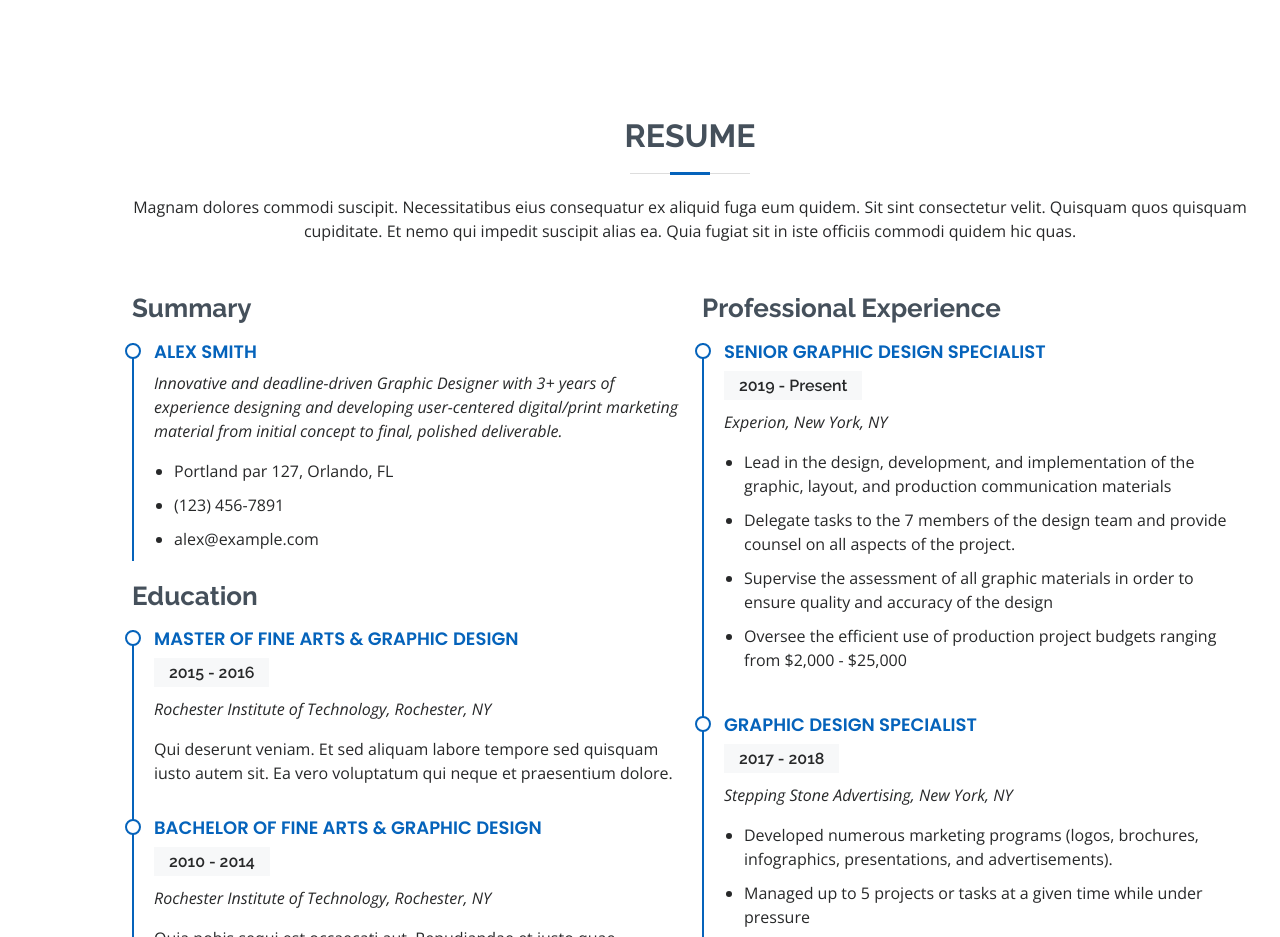
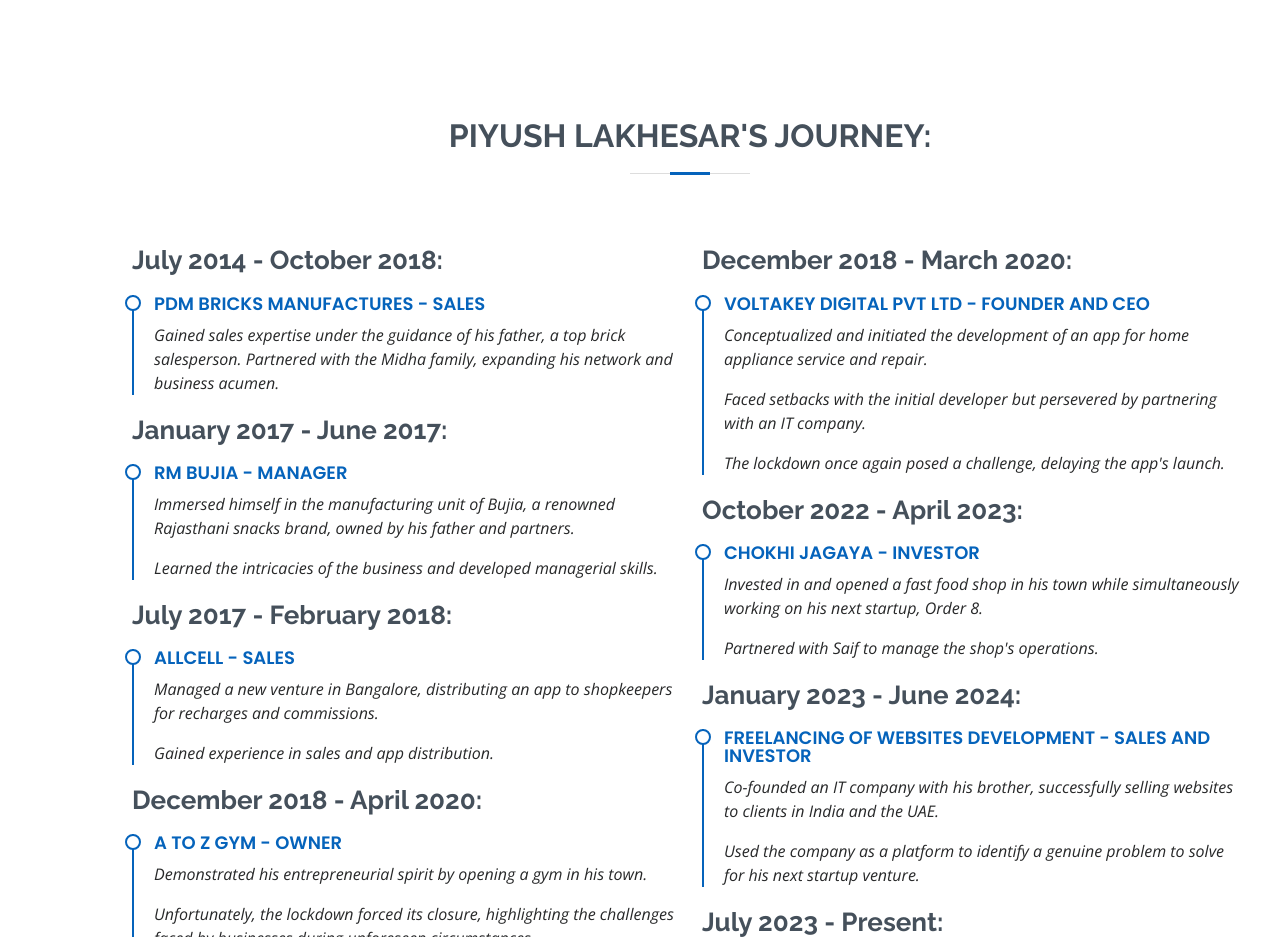
Before and after one commit to rahultak1923/piyush_protfolio, a plain HTML site: page plainhtml/index.html in a window 1280 px wide. Shown: the part 1863-2800 px from the top of the page. Drawn offline with nearby package versions, Linux system fonts and the light colour scheme.

Commit message:
icon live

```diff
--- a/plainhtml/assets/css/style.css
+++ b/plainhtml/assets/css/style.css
@@ -223,7 +223,7 @@ h6 {
 
 .nav-menu a:hover,
 .nav-menu li:hover>a {
-  width: 80%;
+  width: 75%;
   color: #fff;
 }
 
--- a/plainhtml/index.html
+++ b/plainhtml/index.html
@@ -55,11 +55,19 @@
           <path d="M8.707 1.5a1 1 0 0 0-1.414 0L.646 8.146a.5.5 0 0 0 .708.708L8 2.207l6.646 6.647a.5.5 0 0 0 .708-.708L13 5.793V2.5a.5.5 0 0 0-.5-.5h-1a.5.5 0 0 0-.5.5v1.293z"/>
           <path d="m8 3.293 6 6V13.5a1.5 1.5 0 0 1-1.5 1.5h-9A1.5 1.5 0 0 1 2 13.5V9.293z"/>
         </svg> <span>Home</span></a></li>
-        <li><a href="#about" class="nav-link scrollto"><i class="bx bx-user"></i> <span>About</span></a></li>
-        <li><a href="#resume" class="nav-link scrollto"><i class="bx bx-file-blank"></i> <span>Resume</span></a></li>
-        <li><a href="#portfolio" class="nav-link scrollto"><i class="bx bx-book-content"></i> <span>Portfolio</span></a></li>
-        <li><a href="#services" class="nav-link scrollto"><i class="bx bx-server"></i> <span>Services</span></a></li>
-        <li><a href="#contact" class="nav-link scrollto"><i class="bx bx-envelope"></i> <span>Contact</span></a></li>
+        <li><a href="#about" class="nav-link scrollto"><i class="bi bi-person-fill"></i><svg xmlns="http://www.w3.org/2000/svg" width="60" height="60" fill="currentColor" class="bi bi-person-fill" viewBox="0 0 16 16">
+          <path d="M3 14s-1 0-1-1 1-4 6-4 6 3 6 4-1 1-1 1zm5-6a3 3 0 1 0 0-6 3 3 0 0 0 0 6"/>
+        </svg><span>About</span></a></li>
+
+        <li><a href="#iStart" class="nav-link scrollto"><i class="bi bi-buildings-fill"></i><svg xmlns="http://www.w3.org/2000/svg" width="60" height="60" fill="currentColor" class="bi bi-buildings-fill" viewBox="0 0 16 16">
+          <path d="M15 .5a.5.5 0 0 0-.724-.447l-8 4A.5.5 0 0 0 6 4.5v3.14L.342 9.526A.5.5 0 0 0 0 10v5.5a.5.5 0 0 0 .5.5h9a.5.5 0 0 0 .5-.5V14h1v1.5a.5.5 0 0 0 .5.5h3a.5.5 0 0 0 .5-.5zM2 11h1v1H2zm2 0h1v1H4zm-1 2v1H2v-1zm1 0h1v1H4zm9-10v1h-1V3zM8 5h1v1H8zm1 2v1H8V7zM8 9h1v1H8zm2 0h1v1h-1zm-1 2v1H8v-1zm1 0h1v1h-1zm3-2v1h-1V9zm-1 2h1v1h-1zm-2-4h1v1h-1zm3 0v1h-1V7zm-2-2v1h-1V5zm1 0h1v1h-1z"/>
+        </svg> <span>iStart</span></a></li>
+        <li><a href="#resume" class="nav-link scrollto"><i class="bi bi-bar-chart-steps"></i><svg xmlns="http://www.w3.org/2000/svg" width="60" height="60" fill="currentColor" class="bi bi-bar-chart-steps" viewBox="0 0 16 16">
+          <path d="M.5 0a.5.5 0 0 1 .5.5v15a.5.5 0 0 1-1 0V.5A.5.5 0 0 1 .5 0M2 1.5a.5.5 0 0 1 .5-.5h4a.5.5 0 0 1 .5.5v1a.5.5 0 0 1-.5.5h-4a.5.5 0 0 1-.5-.5zm2 4a.5.5 0 0 1 .5-.5h7a.5.5 0 0 1 .5.5v1a.5.5 0 0 1-.5.5h-7a.5.5 0 0 1-.5-.5zm2 4a.5.5 0 0 1 .5-.5h6a.5.5 0 0 1 .5.5v1a.5.5 0 0 1-.5.5h-6a.5.5 0 0 1-.5-.5zm2 4a.5.5 0 0 1 .5-.5h7a.5.5 0 0 1 .5.5v1a.5.5 0 0 1-.5.5h-7a.5.5 0 0 1-.5-.5z"/>
+        </svg> <span>Journey</span></a></li>
+        <li><a href="#contact" class="nav-link scrollto"><i class="bi bi-person-lines-fill"></i><svg xmlns="http://www.w3.org/2000/svg" width="60" height="60" fill="currentColor" class="bi bi-person-lines-fill" viewBox="0 0 16 16">
+          <path d="M6 8a3 3 0 1 0 0-6 3 3 0 0 0 0 6m-5 6s-1 0-1-1 1-4 6-4 6 3 6 4-1 1-1 1zM11 3.5a.5.5 0 0 1 .5-.5h4a.5.5 0 0 1 0 1h-4a.5.5 0 0 1-.5-.5m.5 2.5a.5.5 0 0 0 0 1h4a.5.5 0 0 0 0-1zm2 3a.5.5 0 0 0 0 1h2a.5.5 0 0 0 0-1zm0 3a.5.5 0 0 0 0 1h2a.5.5 0 0 0 0-1z"/>
+        </svg> <span>Contact</span></a></li>
       </ul>
     </nav>
 
@@ -130,7 +138,7 @@
     </section><!-- End About Section -->
 
     <!-- ======= Facts Section ======= -->
-    <section id="facts" class="facts">
+    <section id="iStart" class="facts">
       <div class="container">
 
         <div class="section-title">
@@ -266,61 +274,76 @@
       <div class="container">
 
         <div class="section-title">
-          <h2>Resume</h2>
-          <p>Magnam dolores commodi suscipit. Necessitatibus eius consequatur ex aliquid fuga eum quidem. Sit sint consectetur velit. Quisquam quos quisquam cupiditate. Et nemo qui impedit suscipit alias ea. Quia fugiat sit in iste officiis commodi quidem hic quas.</p>
+          <h2>Piyush Lakhesar's Journey:</h2>
+          <!-- <p>Magnam dolores commodi suscipit. Necessitatibus eius consequatur ex aliquid fuga eum quidem. Sit sint consectetur velit. Quisquam quos quisquam cupiditate. Et nemo qui impedit suscipit alias ea. Quia fugiat sit in iste officiis commodi quidem hic quas.</p> -->
         </div>
 
         <div class="row">
           <div class="col-lg-6">
-            <h3 class="resume-title">Summary</h3>
+            <h3 class="resume-title">July 2014 - October 2018:</h3>
             <div class="resume-item pb-0">
-              <h4>Alex Smith</h4>
-              <p><em>Innovative and deadline-driven Graphic Designer with 3+ years of experience designing and developing user-centered digital/print marketing material from initial concept to final, polished deliverable.</em></p>
-              <ul>
-                <li>Portland par 127, Orlando, FL</li>
-                <li>(123) 456-7891</li>
-                <li>alex@example.com</li>
-              </ul>
+              <h4>PDM Bricks Manufactures - Sales</h4>
+              <p><em>Gained sales expertise under the guidance of his father, a top brick salesperson.
+                Partnered with the Midha family, expanding his network and business acumen.</em></p>
+
             </div>
 
-            <h3 class="resume-title">Education</h3>
-            <div class="resume-item">
-              <h4>Master of Fine Arts &amp; Graphic Design</h4>
-              <h5>2015 - 2016</h5>
-              <p><em>Rochester Institute of Technology, Rochester, NY</em></p>
-              <p>Qui deserunt veniam. Et sed aliquam labore tempore sed quisquam iusto autem sit. Ea vero voluptatum qui neque et praesentium dolore.</p>
+            <h3 class="resume-title">January 2017 - June 2017: </h3>
+            <div class="resume-item pb-0">
+              <h4>RM Bujia - Manager</h4>
+              <p><em>Immersed himself in the manufacturing unit of Bujia, a renowned Rajasthani snacks brand, owned by his father and partners.</em></p>
+              <p> <em>Learned the intricacies of the business and developed managerial skills.</em></p>
             </div>
-            <div class="resume-item">
-              <h4>Bachelor of Fine Arts &amp; Graphic Design</h4>
-              <h5>2010 - 2014</h5>
-              <p><em>Rochester Institute of Technology, Rochester, NY</em></p>
-              <p>Quia nobis sequi est occaecati aut. Repudiandae et iusto quae reiciendis et velit. Ipsa dolorem repudiandae omnis et nesciunt minima. Id saepe ut itaque corporis doloremque deleniti qui.</p>
+
+            <h3 class="resume-title">July 2017 - February 2018: </h3>
+            <div class="resume-item pb-0">
+              <h4> Allcell - Sales</h4>
+              <p><em>Managed a new venture in Bangalore, distributing an app to shopkeepers for recharges and commissions.</em></p>
+              <p> <em>Gained experience in sales and app distribution.</em>
+                </p>
             </div>
+
+            <h3 class="resume-title">December 2018 - April 2020:  </h3>
+            <div class="resume-item pb-0">
+              <h4>A to Z Gym - Owner</h4>
+              <p><em>Demonstrated his entrepreneurial spirit by opening a gym in his town.</em></p>
+              <p> <em>Unfortunately, the lockdown forced its closure, highlighting the challenges faced by businesses during unforeseen circumstances.</em>
+                </p>
+            </div>
+
           </div>
           <div class="col-lg-6">
-            <h3 class="resume-title">Professional Experience</h3>
-            <div class="resume-item">
-              <h4>Senior graphic design specialist</h4>
-              <h5>2019 - Present</h5>
-              <p><em>Experion, New York, NY </em></p>
-              <ul>
-                <li>Lead in the design, development, and implementation of the graphic, layout, and production communication materials</li>
-                <li>Delegate tasks to the 7 members of the design team and provide counsel on all aspects of the project. </li>
-                <li>Supervise the assessment of all graphic materials in order to ensure quality and accuracy of the design</li>
-                <li>Oversee the efficient use of production project budgets ranging from $2,000 - $25,000</li>
-              </ul>
+            <h3 class="resume-title">December 2018 - March 2020:</h3>
+            <div class="resume-item pb-0">
+              <h4>Voltakey Digital Pvt Ltd - Founder and CEO</h4>
+              <p><em>Conceptualized and initiated the development of an app for home appliance service and repair.</em></p>
+              <p><em>Faced setbacks with the initial developer but persevered by partnering with an IT company.</em></p>
+              <p><em>The lockdown once again posed a challenge, delaying the app's launch.</em></p>
+
             </div>
-            <div class="resume-item">
-              <h4>Graphic design specialist</h4>
-              <h5>2017 - 2018</h5>
-              <p><em>Stepping Stone Advertising, New York, NY</em></p>
-              <ul>
-                <li>Developed numerous marketing programs (logos, brochures, infographics, presentations, and advertisements).</li>
-                <li>Managed up to 5 projects or tasks at a given time while under pressure</li>
-                <li>Recommended and consulted with clients on the most appropriate graphic design</li>
-                <li>Created 4+ design presentations and proposals a month for clients and account managers</li>
-              </ul>
+
+            <h3 class="resume-title">October 2022 - April 2023:</h3>
+            <div class="resume-item pb-0">
+              <h4>Chokhi Jagaya - Investor</h4>
+              <p><em>Invested in and opened a fast food shop in his town while simultaneously working on his next startup, Order 8.</em></p>
+              <p><em>Partnered with Saif to manage the shop's operations.</em></p>
             </div>
+
+            <h3 class="resume-title">January 2023 - June 2024:</h3>
+            <div class="resume-item pb-0">
+              <h4> Freelancing of Websites Development - Sales and Investor</h4>
+              <p><em>Co-founded an IT company with his brother, successfully selling websites to clients in India and the UAE.</em></p>
+              <p><em>Used the company as a platform to identify a genuine problem to solve for his next startup venture.</em></p>
+            </div>
+
+            <h3 class="resume-title">July 2023 - Present:</h3>
+            <div class="resume-item pb-0">
+              <h4> Rental Pe - Founder and CEO</h4>
+              <p><em>Identified a pain point in the rental industry and developed an app to address it.</em></p>
+              <p><em>Conducted successful pilot testing, securing three premium subscriptions.</em></p>
+              <p><em>Currently focused on building and scaling this venture.</em></p>
+            </div>
+
           </div>
         </div>
 
@@ -588,7 +611,7 @@
 
         <div class="section-title">
           <h2>Contact Us</h2>
-          <p>Magnam dolores commodi suscipit. Necessitatibus eius consequatur ex aliquid fuga eum quidem. Sit sint consectetur velit. Quisquam quos quisquam cupiditate. Et nemo qui impedit suscipit alias ea. Quia fugiat sit in iste officiis commodi quidem hic quas.</p>
+          <!-- <p>Magnam dolores commodi suscipit. Necessitatibus eius consequatur ex aliquid fuga eum quidem. Sit sint consectetur velit. Quisquam quos quisquam cupiditate. Et nemo qui impedit suscipit alias ea. Quia fugiat sit in iste officiis commodi quidem hic quas.</p> -->
         </div>
 
         <div class="row" data-aos="fade-in">
@@ -598,7 +621,7 @@
               <div class="address">
                 <i class="bi bi-geo-alt"></i>
                 <h4>Location:</h4>
-                <p>A108 Adam Street, New York, NY 535022</p>
+                <p>Sansthan Path, Jhalana Gram, Malviya Nagar, Jaipur, Rajasthan 302017</p>
               </div>
 
               <div class="email">
@@ -658,8 +681,8 @@
   <!-- ======= Footer ======= -->
   <footer id="footer">
     <div class="container">
-      <h3>Gp</h3>
-      <p>Et aut eum quis fuga eos sunt ipsa nihil. Labore corporis magni eligendi fuga maxime saepe commodi placeat.</p>
+      <h3>Piyush Lakhesar</h3>
+      <!-- <p>Et aut eum quis fuga eos sunt ipsa nihil. Labore corporis magni eligendi fuga maxime saepe commodi placeat.</p> -->
       <div class="social-links">
         <a href="#" class="twitter"><i class="bx bxl-twitter"></i></a>
         <a href="#" class="facebook"><i class="bx bxl-facebook"></i></a>
```
